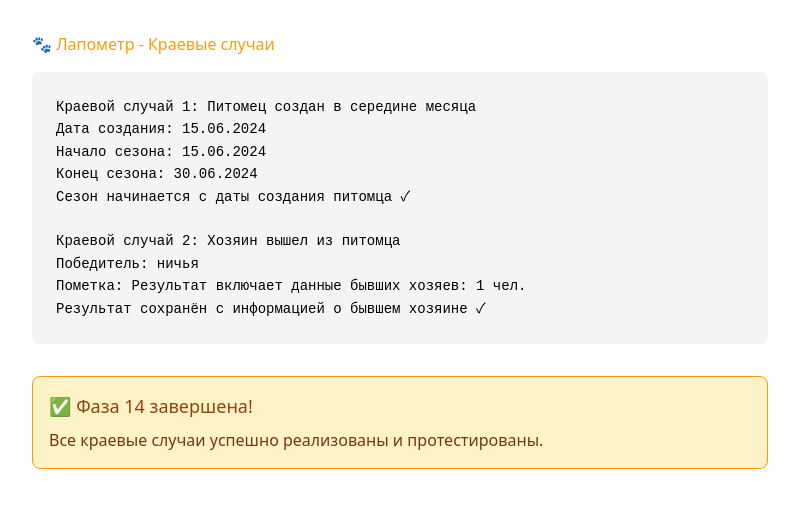
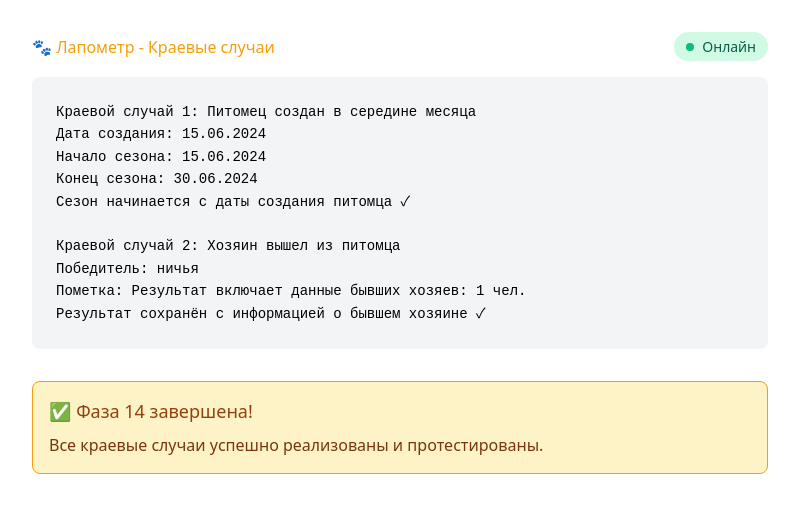
Before and after one commit to kulikovaleksandr/lapometr, a React (Vite) app: page / in a window 1280 px wide. Shown: the top 512 px of the page, without its empty margins (240-1039 px from the left). Built offline with nearby package versions, Linux system fonts and the light colour scheme.

Commit message:
task snapshot 327672a4-bbd6-4109-8fbd-cdea0647bd42

```diff
--- a/src/App.tsx
+++ b/src/App.tsx
@@ -2,6 +2,7 @@ import { useState, useEffect } from 'react';
 import { getSeasonStart, getSeasonEnd, getSeasonInfo, finalizeMonth } from './lib/seasons';
 import type { Pet, SeasonSettings, MonthlyResult, LogEntry, Activity } from './lib/types';
 import { PWAInstallButton } from './components/PWAInstallButton';
+import { NetworkIndicator } from './components/NetworkIndicator';
 
 export default function App() {
   const [demoResult, setDemoResult] = useState<string>('');
@@ -68,10 +69,13 @@ export default function App() {
 
   return (
     <div style={{ padding: '2rem', fontFamily: 'system-ui', maxWidth: '800px', margin: '0 auto' }}>
-      {/* Шапка с кнопкой установки PWA */}
-      <div style={{ display: 'flex', justifyContent: 'space-between', alignItems: 'center', marginBottom: '1rem' }}>
+      {/* Шапка с кнопкой установки PWA и индикатором сети */}
+      <div style={{ display: 'flex', justifyContent: 'space-between', alignItems: 'center', marginBottom: '1rem', gap: '1rem' }}>
         <h1 style={{ color: '#f59e0b', margin: 0 }}>🐾 Лапометр - Краевые случаи</h1>
-        <PWAInstallButton />
+        <div style={{ display: 'flex', alignItems: 'center', gap: '1rem' }}>
+          <NetworkIndicator />
+          <PWAInstallButton />
+        </div>
       </div>
 
       <div style={{
--- /dev/null
+++ b/src/components/NetworkIndicator.tsx
@@ -0,0 +1,107 @@
+import { useEffect, useState } from 'react';
+import { useNetworkStatus } from '../hooks/useNetworkStatus';
+
+interface Toast {
+  id: number;
+  message: string;
+  type: 'success' | 'error';
+}
+
+export function NetworkIndicator() {
+  const { isOnline, lastChanged } = useNetworkStatus();
+  const [toasts, setToasts] = useState<Toast[]>([]);
+  const [prevOnline, setPrevOnline] = useState(isOnline);
+
+  useEffect(() => {
+    if (prevOnline !== isOnline) {
+      const toast: Toast = {
+        id: Date.now(),
+        message: isOnline ? 'Подключение восстановлено' : 'Работа офлайн',
+        type: isOnline ? 'success' : 'error'
+      };
+
+      setToasts(prev => [...prev, toast]);
+      setPrevOnline(isOnline);
+
+      // Автоматически удаляем тост через 3 секунды
+      setTimeout(() => {
+        setToasts(prev => prev.filter(t => t.id !== toast.id));
+      }, 3000);
+    }
+  }, [isOnline, prevOnline]);
+
+  return (
+    <>
+      {/* Индикатор в шапке */}
+      <div
+        style={{
+          display: 'flex',
+          alignItems: 'center',
+          gap: '0.5rem',
+          padding: '0.25rem 0.75rem',
+          borderRadius: '9999px',
+          fontSize: '0.875rem',
+          fontWeight: '500',
+          backgroundColor: isOnline ? '#d1fae5' : '#fee2e2',
+          color: isOnline ? '#065f46' : '#991b1b',
+          transition: 'all 0.3s ease'
+        }}
+        title={isOnline ? 'Подключено к сети' : 'Работа офлайн'}
+      >
+        <div
+          style={{
+            width: '0.5rem',
+            height: '0.5rem',
+            borderRadius: '50%',
+            backgroundColor: isOnline ? '#10b981' : '#ef4444'
+          }}
+        />
+        {isOnline ? 'Онлайн' : 'Офлайн'}
+      </div>
+
+      {/* Тосты */}
+      <div
+        style={{
+          position: 'fixed',
+          top: '1rem',
+          right: '1rem',
+          zIndex: 9999,
+          display: 'flex',
+          flexDirection: 'column',
+          gap: '0.5rem'
+        }}
+      >
+        {toasts.map(toast => (
+          <div
+            key={toast.id}
+            style={{
+              padding: '0.75rem 1rem',
+              borderRadius: '0.5rem',
+              backgroundColor: toast.type === 'success' ? '#d1fae5' : '#fee2e2',
+              color: toast.type === 'success' ? '#065f46' : '#991b1b',
+              boxShadow: '0 4px 6px -1px rgba(0, 0, 0, 0.1)',
+              animation: 'slideIn 0.3s ease-out',
+              fontSize: '0.875rem',
+              fontWeight: '500'
+            }}
+          >
+            {toast.message}
+          </div>
+        ))}
+      </div>
+
+      <style>{`
+        @keyframes slideIn {
+          from {
+            transform: translateX(100%);
+            opacity: 0;
+          }
+          to {
+            transform: translateX(0);
+            opacity: 1;
+          }
+        }
+      `}</style>
+    </>
+  );
+}
--- /dev/null
+++ b/src/hooks/useNetworkStatus.ts
@@ -0,0 +1,33 @@
+import { useState, useEffect } from 'react';
+
+export interface NetworkStatus {
+  isOnline: boolean;
+  lastChanged: number;
+}
+
+export function useNetworkStatus(): NetworkStatus {
+  const [status, setStatus] = useState<NetworkStatus>({
+    isOnline: navigator.onLine,
+    lastChanged: Date.now()
+  });
+
+  useEffect(() => {
+    const handleOnline = () => {
+      setStatus({ isOnline: true, lastChanged: Date.now() });
+    };
+
+    const handleOffline = () => {
+      setStatus({ isOnline: false, lastChanged: Date.now() });
+    };
+
+    window.addEventListener('online', handleOnline);
+    window.addEventListener('offline', handleOffline);
+
+    return () => {
+      window.removeEventListener('online', handleOnline);
+      window.removeEventListener('offline', handleOffline);
+    };
+  }, []);
+
+  return status;
+}
```
